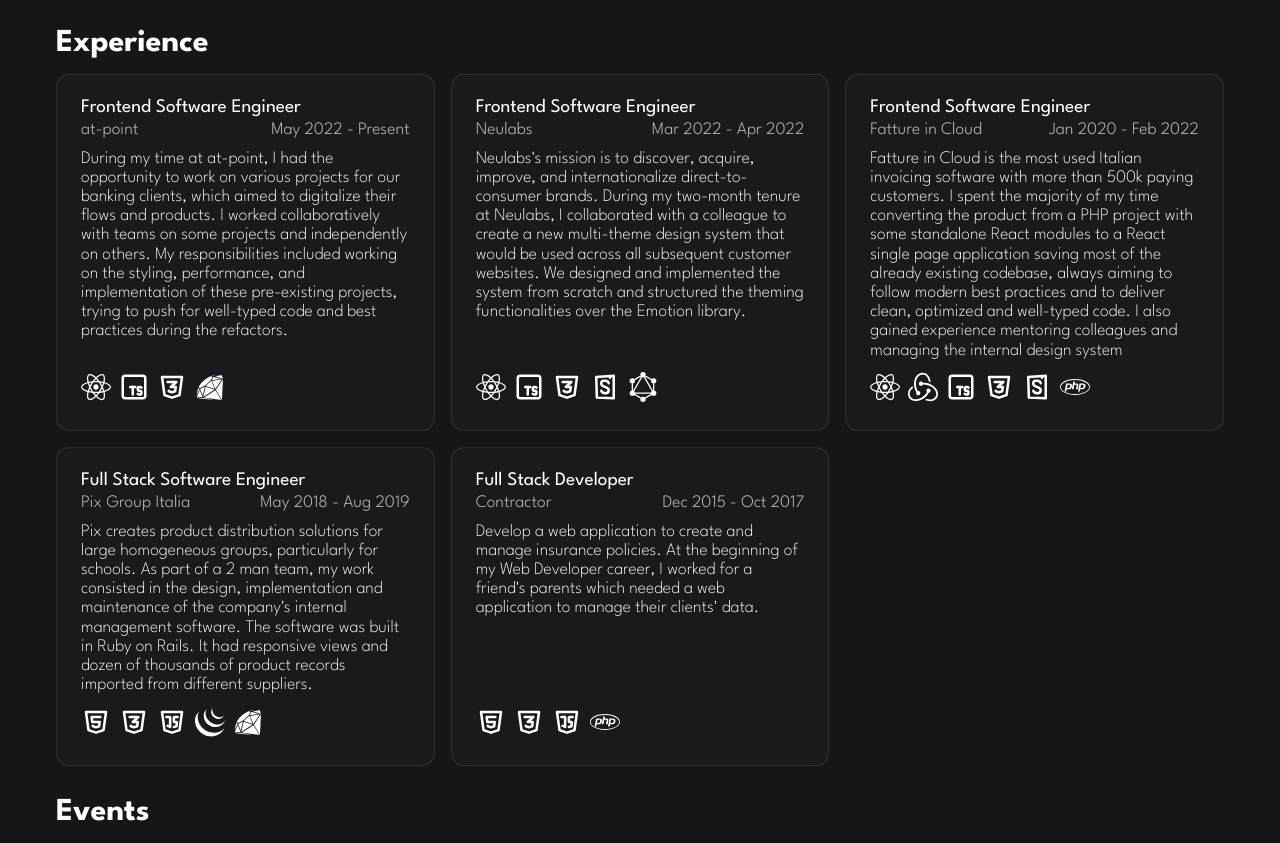
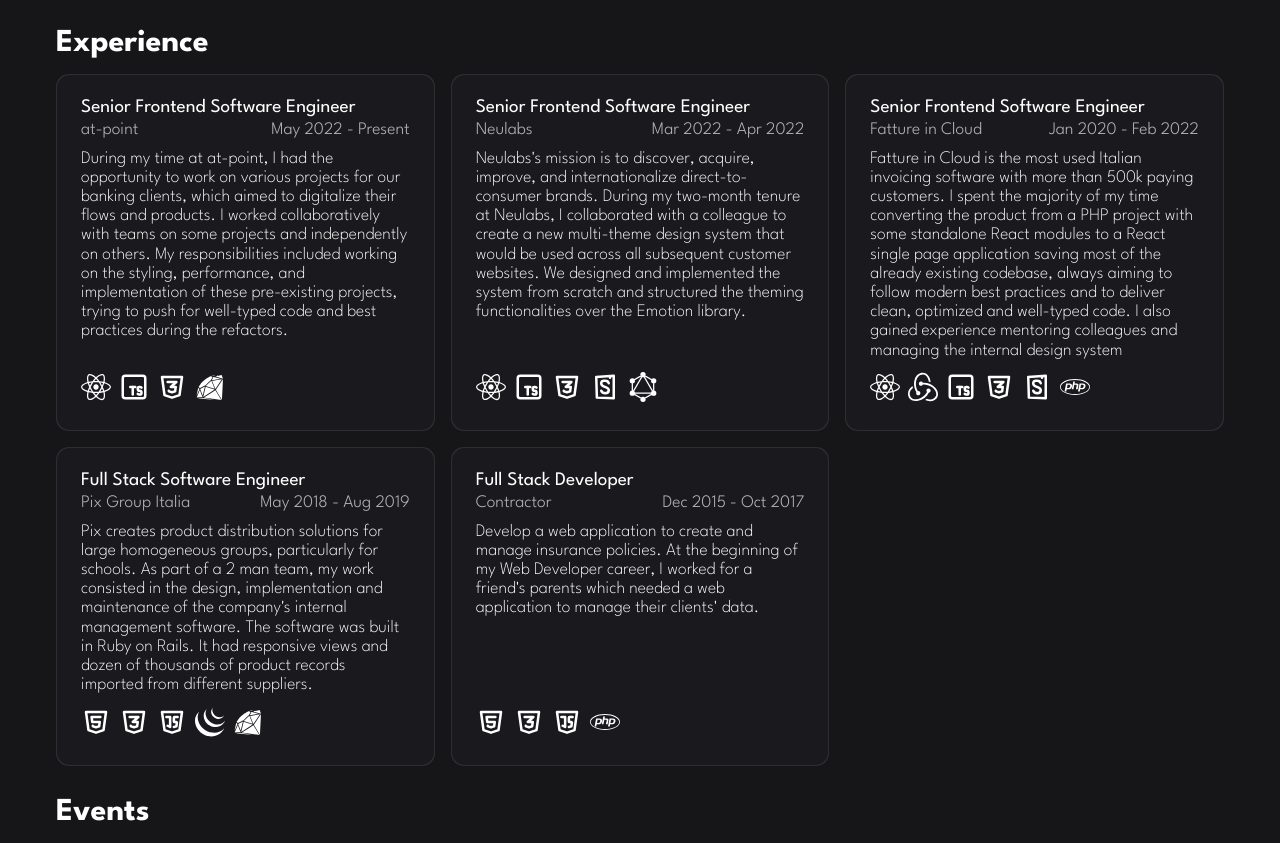
Before and after one commit to GianDigia/giandigia.dev, a Next.js app: page / in a window 1280 px wide. Shown: the part 829-1672 px from the top of the page. Built offline with nearby package versions, Linux system fonts and the light colour scheme.

Commit message:
Add Senior on Senior positions

```diff
--- a/src/data/experiences.ts
+++ b/src/data/experiences.ts
@@ -25,7 +25,7 @@
       dates: {
         from: 'May 2022',
       },
-      title: 'Frontend Software Engineer',
+      title: 'Senior Frontend Software Engineer',
       organization: 'at-point',
       description:
         'During my time at at-point, I had the opportunity to work on various projects for our banking clients, which aimed to digitalize their flows and products. I worked collaboratively with teams on some projects and independently on others. My responsibilities included working on the styling, performance, and implementation of these pre-existing projects, trying to push for well-typed code and best practices during the refactors.',
@@ -36,7 +36,7 @@
         from: 'Mar 2022',
         to: 'Apr 2022',
       },
-      title: 'Frontend Software Engineer',
+      title: 'Senior Frontend Software Engineer',
       organization: 'Neulabs',
       description:
         "Neulabs's mission is to discover, acquire, improve, and internationalize direct-to-consumer brands. During my two-month tenure at Neulabs, I collaborated with a colleague to create a new multi-theme design system that would be used across all subsequent customer websites. We designed and implemented the system from scratch and structured the theming functionalities over the Emotion library.",
@@ -47,7 +47,7 @@
         from: 'Jan 2020',
         to: 'Feb 2022',
       },
-      title: 'Frontend Software Engineer',
+      title: 'Senior Frontend Software Engineer',
       organization: 'Fatture in Cloud',
       description:
         'Fatture in Cloud is the most used Italian invoicing software with more than 500k paying customers. I spent the majority of my time converting the product from a PHP project with some standalone React modules to a React single page application saving most of the already existing codebase, always aiming to follow modern best practices and to deliver clean, optimized and well-typed code. I also gained experience mentoring colleagues and managing the internal design system',
```
